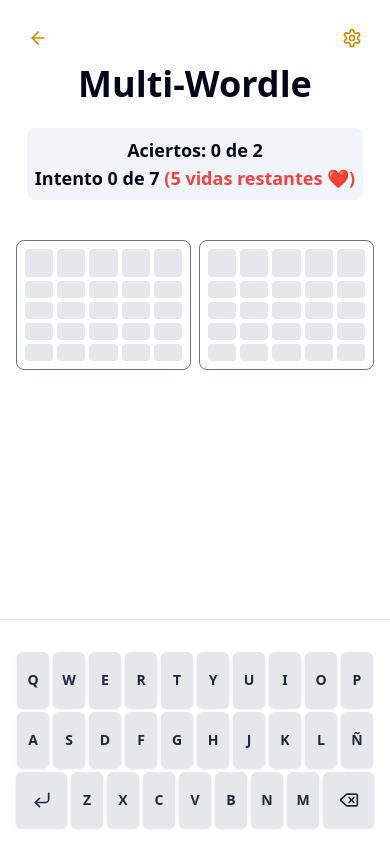
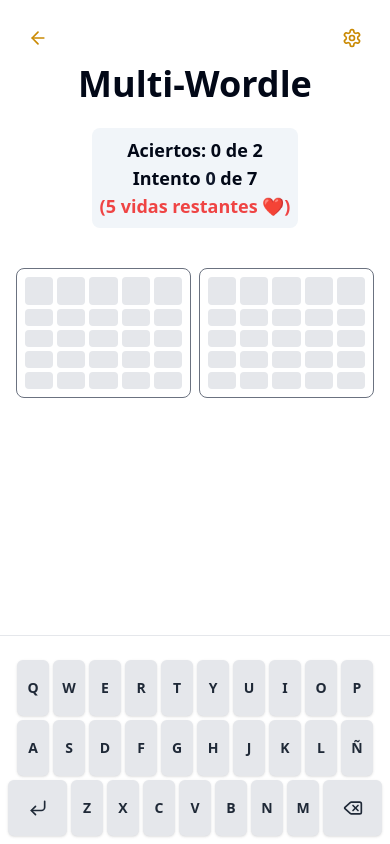
Before and after one commit to PolCarva/wordle-infinito, a Next.js app: page / in a window 390 px wide. Both pictures are taken after a click on the button "Empezar a Jugar". Built offline with nearby package versions, Linux system fonts and the light colour scheme.

Commit message:
Refine responsive layout and styling for game components

```diff
--- a/app/components/game/GameBoard.tsx
+++ b/app/components/game/GameBoard.tsx
@@ -55,7 +55,7 @@ export function GameBoard({ board, currentGuess, gameOver, gameState }: GameBoar
     -1;
 
   return (
-    <div className={`p-2 md:p-4 max-w-[500px] rounded-lg border ${board.completed ? "border-green-500" : "border-gray-500"}`}>
+    <div className={`p-2 md:p-4 max-w-[800px] rounded-lg border ${board.completed ? "border-green-500" : "border-gray-500"}`}>
       <div className="grid gap-1">
         {rows.map((row, i) => (
           <div key={i} className="flex gap-1">
--- a/app/components/game/GameStats.tsx
+++ b/app/components/game/GameStats.tsx
@@ -14,7 +14,7 @@ export function GameStats({ gameState }: { gameState: GameState }) {
       </p>
       <p className="text-lg font-semibold">
         Intento <span className="font-bold text-primary">{currentAttempt}</span> de <span className="font-bold">{gameState.maxAttempts}</span>{" "}
-        <span className="text-red-500">({gameState.remainingLives} vida{gameState.remainingLives === 1 ? "" : "s"} restante{gameState.remainingLives === 1 ? "" : "s"} ❤️)</span>
+        <span className="text-red-500 block md:inline">({gameState.remainingLives} vida{gameState.remainingLives === 1 ? "" : "s"} restante{gameState.remainingLives === 1 ? "" : "s"} ❤️)</span>
       </p>
     </div>
   );
--- a/app/components/game/Keyboard.tsx
+++ b/app/components/game/Keyboard.tsx
@@ -51,7 +51,8 @@ export function Keyboard({ onKeyPress, gameState }: KeyboardProps) {
     // Caso especial para 1 tablero
     if (boardCount === 1) {
       const state = getLetterStateInBoard(letter, 0) as LetterState;
-      const color = state === "correct"
+      const color =
+        state === "correct"
           ? "rgb(34 197 94)"
           : state === "present"
           ? "rgb(234 179 8)"
@@ -68,7 +69,8 @@ export function Keyboard({ onKeyPress, gameState }: KeyboardProps) {
     if (boardCount === 2) {
       const gradients = gameState.boards.map((_, index) => {
         const state = getLetterStateInBoard(letter, index) as LetterState;
-        const color = state === "correct"
+        const color =
+          state === "correct"
             ? "rgb(34 197 94)"
             : state === "present"
             ? "rgb(234 179 8)"
@@ -101,7 +103,8 @@ export function Keyboard({ onKeyPress, gameState }: KeyboardProps) {
 
     const gradients = gameState.boards.map((_, index) => {
       const state = getLetterStateInBoard(letter, index) as LetterState;
-      const color = state === "correct"
+      const color =
+        state === "correct"
           ? "rgb(34 197 94)"
           : state === "present"
           ? "rgb(234 179 8)"
@@ -123,7 +126,7 @@ export function Keyboard({ onKeyPress, gameState }: KeyboardProps) {
     return {
       backgroundImage: gradients.join(", "),
       backgroundRepeat: "no-repeat",
-      backgroundSize: `${100/gridCols}% ${100/gridRows}%`,
+      backgroundSize: `${100 / gridCols}% ${100 / gridRows}%`,
       backgroundPosition: positions.join(", "),
     };
   };
@@ -142,7 +145,7 @@ export function Keyboard({ onKeyPress, gameState }: KeyboardProps) {
                   !bg-gray-200 text-gray-800 dark:!bg-gray-400
                   ${
                     key === "ENTER" || key === "BACKSPACE"
-                    ? "px-2 text-xs w-full"
+                      ? "px-2 text-xs w-full max-w-16"
                       : "w-8 md:w-10"
                   } h-14 font-bold`}
                 style={typeof style === "string" ? {} : style}
--- a/app/game.tsx
+++ b/app/game.tsx
@@ -177,10 +177,10 @@ export default function Game() {
 
       {gameState && <GameStats gameState={gameState} />}
 
-      <div className="w-full max-w-[1600px]">
+      <div className="w-full">
         <div
           className={`
-            grid grid-cols-2 max-w-[800px] md:grid-cols-3 mx-auto lg:grid-cols-4 gap-2 md:gap-8
+            grid grid-cols-2 max-w-[1600px] md:grid-cols-3 mx-auto lg:grid-cols-4 gap-2 md:gap-8
 
             ${
               gameState.boards.length === 1
@@ -189,7 +189,7 @@ export default function Game() {
             }
             ${
               gameState.boards.length === 2
-                ? `!grid-cols-2 lg:!grid-cols-2`
+                ? `!grid-cols-2 lg:!grid-cols-2 max-w-[800px]`
                 : ""
             }
             ${
@@ -218,7 +218,7 @@ export default function Game() {
           </div>
         </div>
       )}
-      <div className="fixed lg:relative  bottom-0 left-0 right-0 bg-white dark:bg-gray-900 lg:!bg-transparent p-4 lg:border-t-0 border-t dark:border-gray-800">
+      <div className="fixed lg:relative  bottom-0 left-0 right-0 bg-white dark:bg-gray-900 lg:!bg-transparent p-2 md:p-4 lg:border-t-0 border-t dark:border-gray-800">
         <Keyboard onKeyPress={handleKeyPress} gameState={gameState} />
       </div>
       {gameState.gameOver && gameState.showEndModal && (
```
Lines whose indentation alone changed are shown as unchanged.
